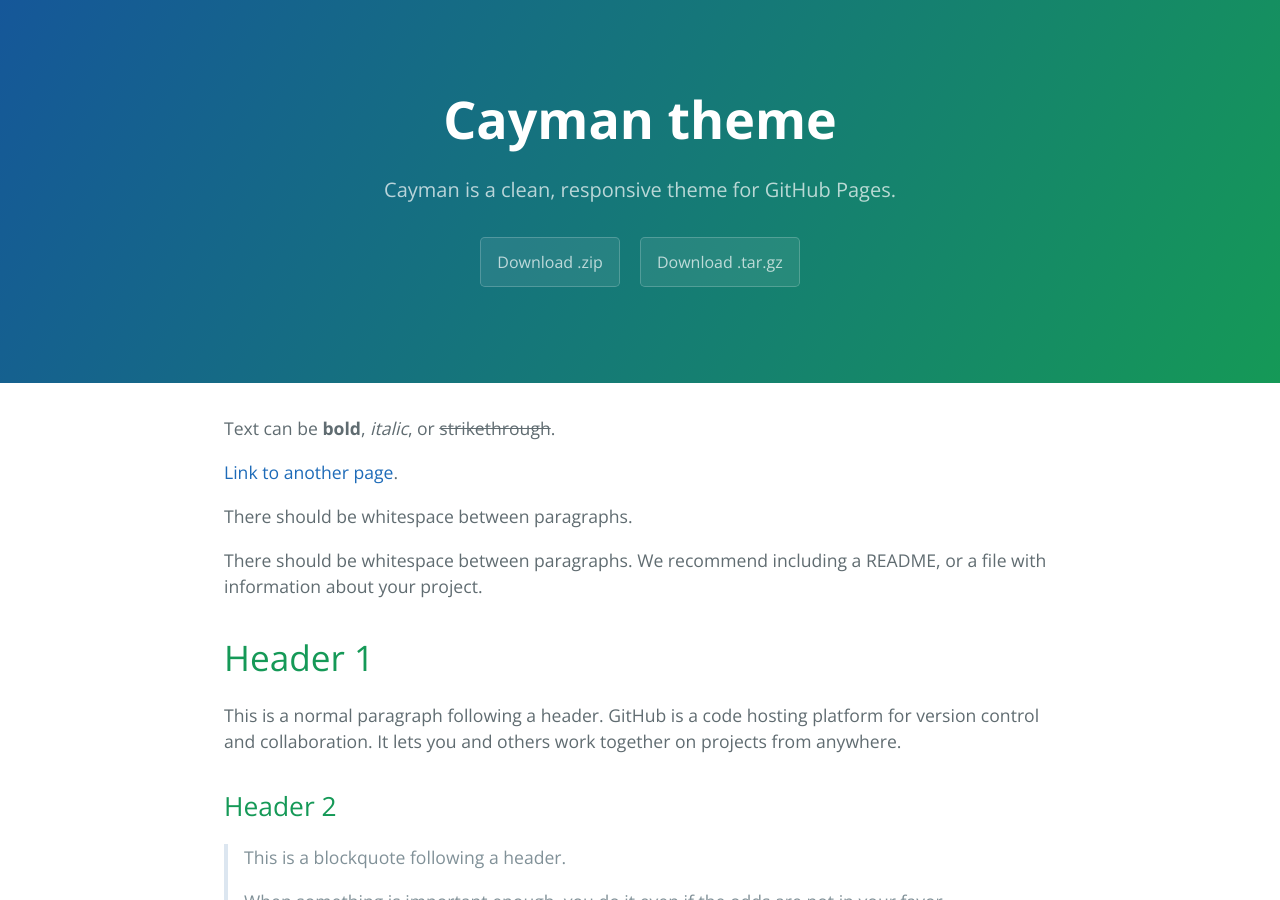
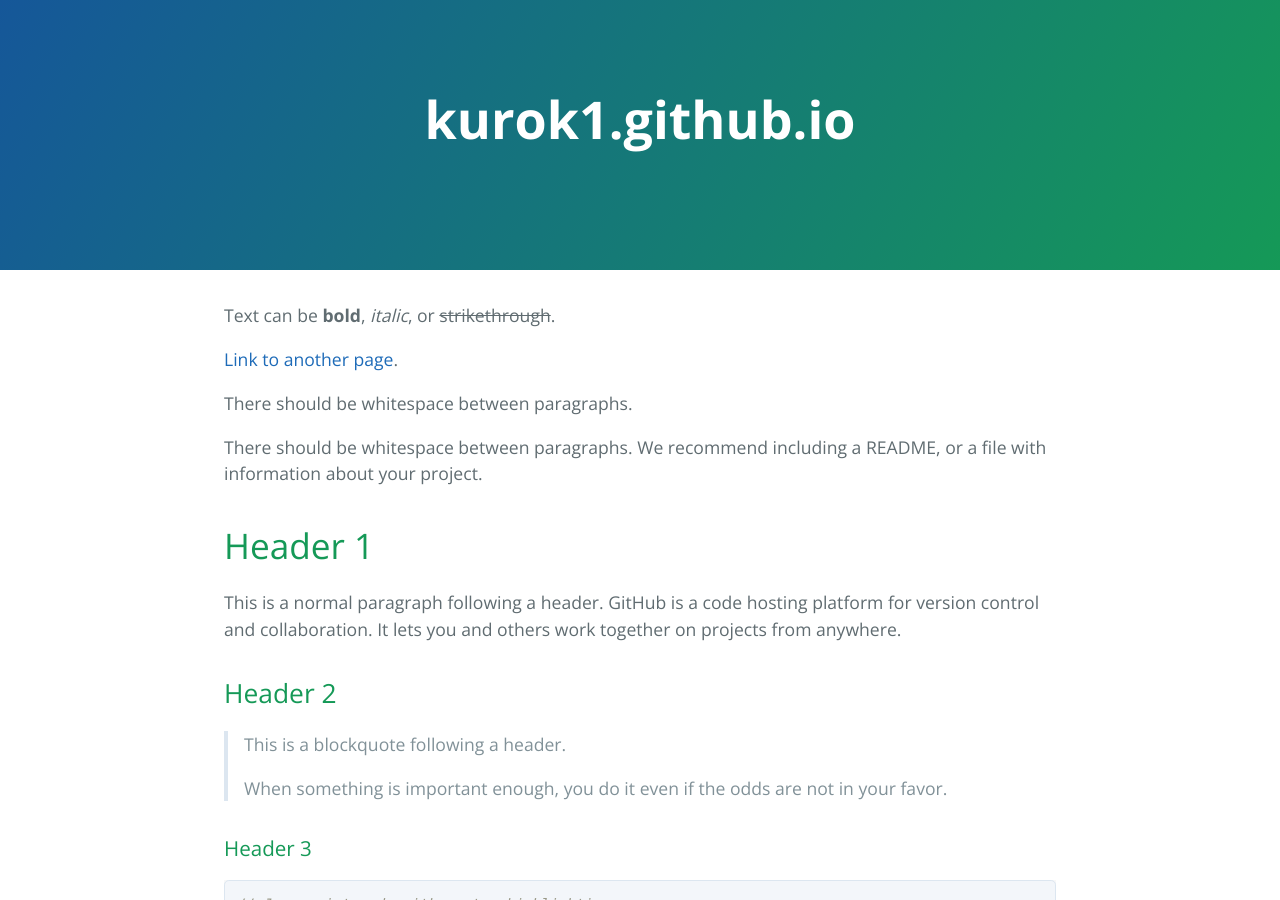
Before and after one commit to Kurok1/kurok1.github.io, a Jekyll site: the page built from index - 副本.md, in a window 1280 px wide and 900 px high. Built offline with Jekyll 4.4.1, drawn with Linux system fonts in a browser that asks for light colours; the repository's description, which GitHub fills in, is left out.

Commit message:
update config

```diff
--- a/_config.yml
+++ b/_config.yml
@@ -1,5 +1,5 @@
-title: Cayman theme
-description: Cayman is a clean, responsive theme for GitHub Pages.
-show_downloads: true
+title:
+description:
+show_downloads: false
 google_analytics:
 theme: jekyll-theme-cayman
```
